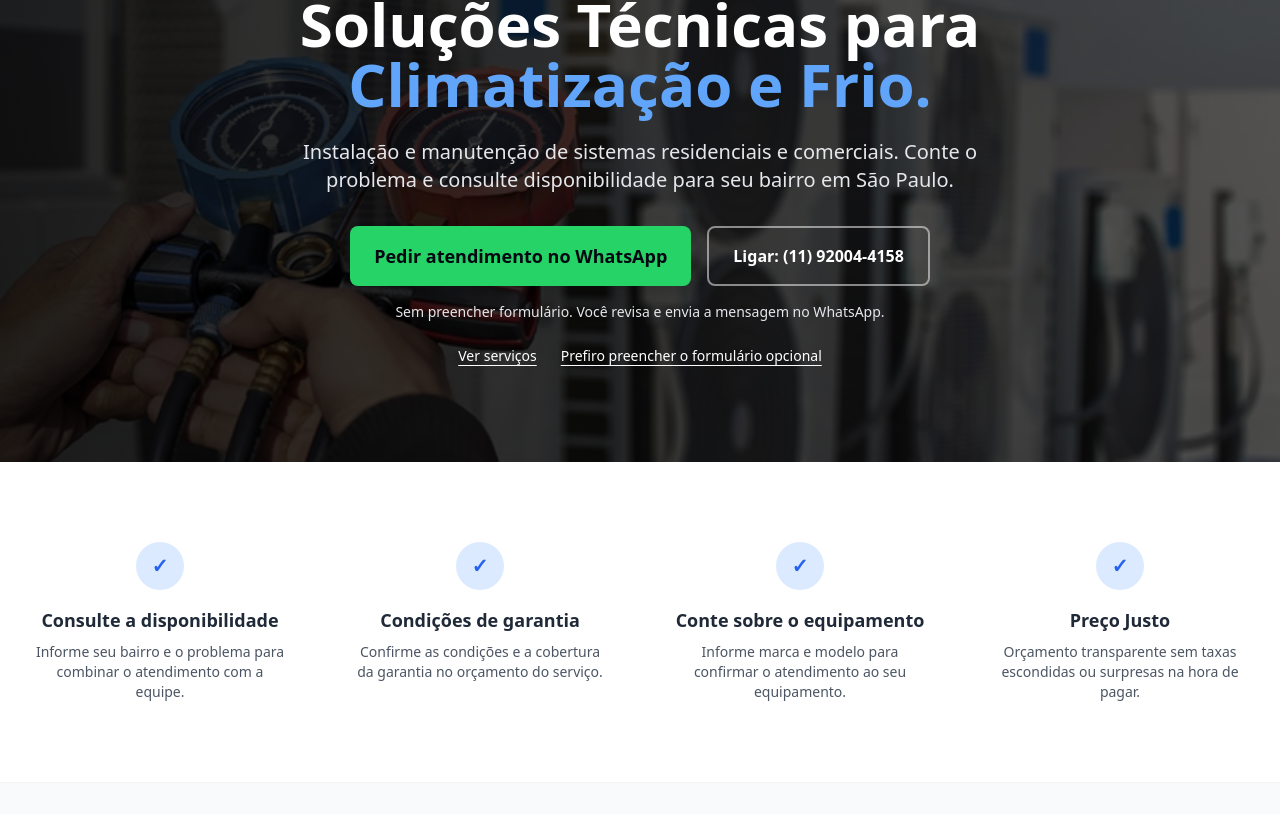
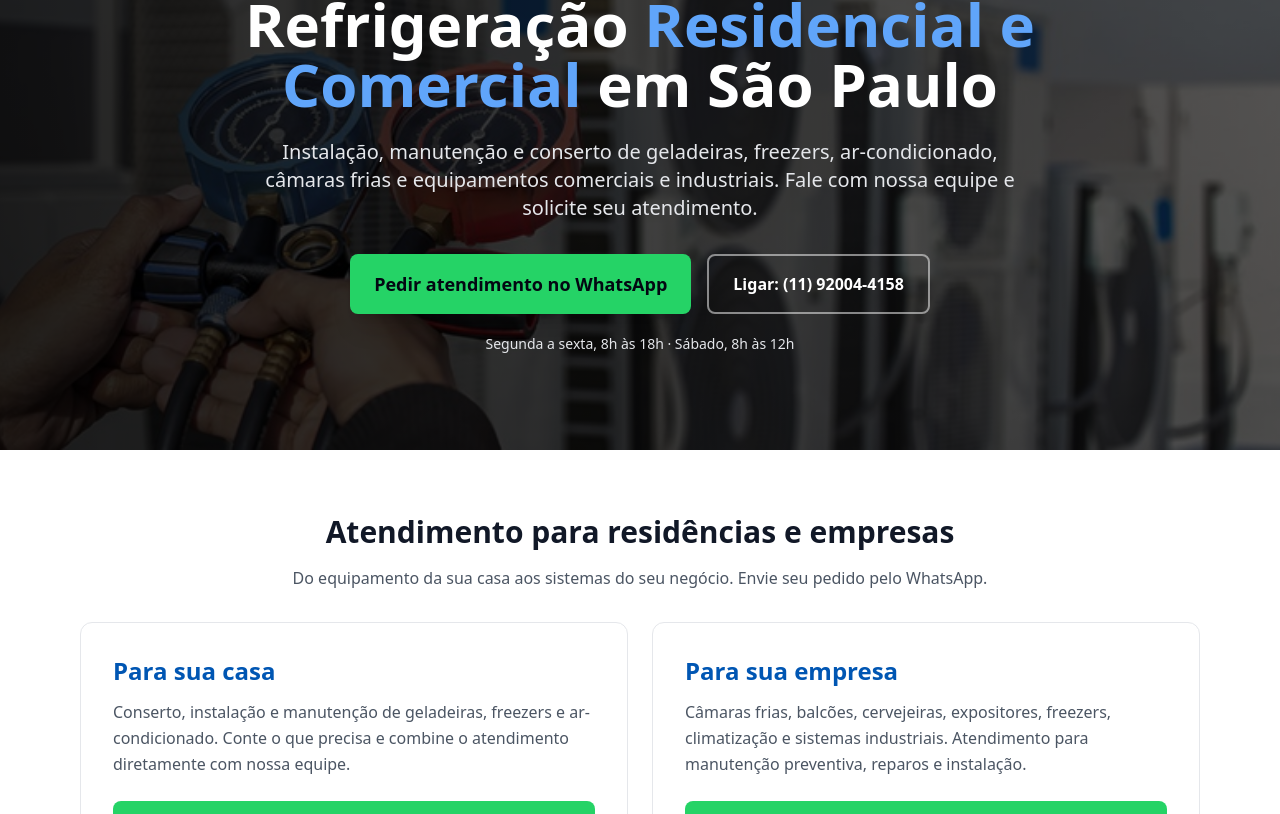
Before and after one commit to LucasGu3rra/refrigeracao-site-React, a React (Vite) app: page / in a window 1280 px wide. Shown: the part 226-1040 px from the top of the page. Built offline with nearby package versions, Linux system fonts and the light colour scheme.

Commit message:
Improve residential and commercial contact presentation

```diff
--- a/index.html
+++ b/index.html
@@ -25,7 +25,7 @@
     <link rel="icon" type="image/jpeg" href="/favicon.jpg" />
 
     <meta name="viewport" content="width=device-width, initial-scale=1.0" />
-    <title>Refrigeration Company | Climatização e Refrigeração em SP</title>
+    <title>Refrigeração Residencial e Comercial em São Paulo | Refrigeration Company</title>
     <meta name="description" content="Especialistas em instalação, manutenção e conserto de ar condicionado, chillers e refrigeração comercial. Atendimento rápido em São Paulo." />
     <meta name="theme-color" content="#111111" />
   </head>
--- a/src/App.jsx
+++ b/src/App.jsx
@@ -19,9 +19,9 @@ function PageNavigation() {
     const page = landingPages[pathname];
     document.title = page ? `${page.title} | Refrigeration Company` : pathname === '/politica-de-privacidade'
       ? 'Política de Privacidade | Refrigeration Company'
-      : 'Refrigeration Company | Climatização e Refrigeração em SP';
+      : 'Refrigeração Residencial e Comercial em São Paulo | Refrigeration Company';
     document.querySelector('meta[name="description"]').setAttribute('content', page?.description
-      || 'Instalação, manutenção e conserto de equipamentos de refrigeração em São Paulo. Consulte disponibilidade pelo WhatsApp.');
+      || 'Instalação, manutenção e conserto de refrigeração e climatização residencial, comercial e industrial em São Paulo. Solicite atendimento pelo WhatsApp.');
     const frame = requestAnimationFrame(() => {
       const target = hash ? document.getElementById(hash.slice(1)) : null;
       if (target) target.scrollIntoView();
--- a/src/Components/Features.jsx
+++ b/src/Components/Features.jsx
@@ -1,25 +1,23 @@
-import React from 'react';
+import { WhatsAppLink } from './ContactLinks';
+
+const audiences = [
+  { service: 'Residencial', title: 'Para sua casa', description: 'Conserto, instalação e manutenção de geladeiras, freezers e ar-condicionado. Conte o que precisa e combine o atendimento diretamente com nossa equipe.', cta: 'Atendimento residencial' },
+  { service: 'Comercial', title: 'Para sua empresa', description: 'Câmaras frias, balcões, cervejeiras, expositores, freezers, climatização e sistemas industriais. Atendimento para manutenção preventiva, reparos e instalação.', cta: 'Atendimento comercial' },
+];
 
 export default function Features() {
-  const features = [
-    { title: "Consulte a disponibilidade", desc: "Informe seu bairro e o problema para combinar o atendimento com a equipe." },
-    { title: "Condições de garantia", desc: "Confirme as condições e a cobertura da garantia no orçamento do serviço." },
-    { title: "Conte sobre o equipamento", desc: "Informe marca e modelo para confirmar o atendimento ao seu equipamento." },
-    { title: "Preço Justo", desc: "Orçamento transparente sem taxas escondidas ou surpresas na hora de pagar." },
-  ];
-
   return (
-    <section className="py-16 bg-white border-b border-gray-100">
-      <div className="container mx-auto px-4">
-        <div className="grid grid-cols-1 md:grid-cols-2 lg:grid-cols-4 gap-8">
-          {features.map((item, index) => (
-            <div key={index} className="flex flex-col items-center text-center p-4">
-              <div className="w-12 h-12 rounded-full bg-blue-100 flex items-center justify-center text-blue-600 font-bold text-xl mb-4">
-                ✓
-              </div>
-              <h3 className="text-lg font-bold text-gray-800 mb-2">{item.title}</h3>
-              <p className="text-gray-600 text-sm">{item.desc}</p>
-            </div>
+    <section className="py-16 bg-white border-b border-gray-100" aria-labelledby="audiences-title">
+      <div className="container mx-auto px-4 max-w-6xl">
+        <h2 id="audiences-title" className="text-3xl font-bold text-gray-900 text-center mb-4">Atendimento para residências e empresas</h2>
+        <p className="text-center text-gray-600 mb-8">Do equipamento da sua casa aos sistemas do seu negócio. Envie seu pedido pelo WhatsApp.</p>
+        <div className="grid md:grid-cols-2 gap-6">
+          {audiences.map(audience => (
+            <article key={audience.service} className="rounded-xl border border-gray-200 p-6 sm:p-8 flex flex-col">
+              <h3 className="text-2xl font-bold text-brand-blue mb-3">{audience.title}</h3>
+              <p className="text-gray-600 leading-relaxed mb-6 flex-grow">{audience.description}</p>
+              <WhatsAppLink service={audience.service} placement="service_card" className="inline-flex justify-center rounded-lg bg-[#25D366] hover:bg-[#1da851] text-gray-950 font-bold px-5 py-3">{audience.cta}</WhatsAppLink>
+            </article>
           ))}
         </div>
       </div>
--- a/src/Components/Footer.jsx
+++ b/src/Components/Footer.jsx
@@ -52,6 +52,7 @@ export default function Footer() {
           {/* Coluna 3: Contato */}
           <div>
             <h3 className="text-white font-bold text-lg mb-6">Fale Conosco</h3>
+            <p className="text-sm mb-5">Segunda a sexta: 8h às 18h<br />Sábado: 8h às 12h</p>
             <ul className="space-y-5">
               <li className="flex items-start gap-3">
                 <svg className="w-5 h-5 text-brand-blue mt-1 shrink-0" fill="none" stroke="currentColor" viewBox="0 0 24 24"><path strokeLinecap="round" strokeLinejoin="round" strokeWidth="2" d="M17.657 16.657L13.414 20.9a1.998 1.998 0 01-2.827 0l-4.244-4.243a8 8 0 1111.314 0z"/><path strokeLinecap="round" strokeLinejoin="round" strokeWidth="2" d="M15 11a3 3 0 11-6 0 3 3 0 016 0z"/></svg>
--- a/src/Components/Hero.jsx
+++ b/src/Components/Hero.jsx
@@ -18,10 +18,10 @@ export default function Hero({ page }) {
             ❄️ {page?.badge || 'ESPECIALISTAS EM REFRIGERAÇÃO'}
           </div>
           <h1 className="text-4xl sm:text-5xl lg:text-6xl font-extrabold text-white leading-tight mb-6">
-            {page?.title || <>Soluções Técnicas para <span className="text-blue-400">Climatização e Frio.</span></>}
+            {page?.title || <>Refrigeração <span className="text-blue-400">Residencial e Comercial</span> em São Paulo</>}
           </h1>
           <p className="text-base sm:text-lg lg:text-xl text-gray-200 mb-8 leading-relaxed max-w-3xl mx-auto">
-            {page?.description || 'Instalação e manutenção de sistemas residenciais e comerciais. Conte o problema e consulte disponibilidade para seu bairro em São Paulo.'}
+            {page?.description || 'Instalação, manutenção e conserto de geladeiras, freezers, ar-condicionado, câmaras frias e equipamentos comerciais e industriais. Fale com nossa equipe e solicite seu atendimento.'}
           </p>
           <div className="flex flex-col sm:flex-row items-center justify-center gap-4">
             <WhatsAppLink service={service} placement="hero" className="w-full sm:w-auto px-6 py-4 bg-[#25D366] hover:bg-[#1da851] text-gray-950 font-bold rounded-lg shadow-xl transition-all text-base sm:text-lg">
@@ -31,11 +31,7 @@ export default function Hero({ page }) {
               Ligar: (11) 92004-4158
             </PhoneLink>
           </div>
-          <p className="mt-4 text-sm text-gray-200">Sem preencher formulário. Você revisa e envia a mensagem no WhatsApp.</p>
-          <div className="mt-6 flex flex-wrap justify-center gap-x-6 gap-y-3 text-white text-sm">
-            <a href="#servicos" className="underline underline-offset-4">Ver serviços</a>
-            <a href="#contato" className="underline underline-offset-4">Prefiro preencher o formulário opcional</a>
-          </div>
+          <p className="mt-5 text-sm text-gray-200">Segunda a sexta, 8h às 18h · Sábado, 8h às 12h</p>
         </div>
       </div>
     </section>
--- a/src/config/contact.js
+++ b/src/config/contact.js
@@ -3,7 +3,7 @@ export const PHONE_URL = 'tel:+5511920044158';
 
 export const SERVICE_LABELS = {
   Orcamento: 'atendimento técnico em refrigeração',
-  Residencial: 'conserto de geladeira ou freezer residencial',
+  Residencial: 'refrigeração e climatização residencial',
   Comercial: 'refrigeração comercial',
   Reparo: 'conserto de equipamento',
   Manutencao: 'manutenção preventiva',
--- a/src/config/landingPages.js
+++ b/src/config/landingPages.js
@@ -2,27 +2,27 @@ export const landingPages = {
   '/conserto-geladeira': {
     service: 'Residencial',
     title: 'Conserto de Geladeira em São Paulo',
-    description: 'Assistência para geladeiras e freezers em domicílio. Conte o problema e consulte disponibilidade para seu bairro.',
+    description: 'Conserto, instalação e manutenção de geladeiras, freezers e ar-condicionado para sua casa. Fale com nossa equipe pelo WhatsApp.',
     cta: 'Pedir atendimento no WhatsApp',
     badge: 'REFRIGERAÇÃO RESIDENCIAL',
-    services: ['Geladeira', 'Freezer'],
+    services: ['Geladeira', 'Freezer', 'ArCondicionado'],
     detailsTitle: 'Sua geladeira ou freezer precisa de atenção?',
     details: [
       { title: 'Geladeira que não gela', description: 'Conte se o equipamento parou de gelar, está formando gelo ou apresenta ruídos diferentes.' },
       { title: 'Freezer com falha', description: 'Informe se o freezer deixou de congelar ou está com dificuldade para manter a temperatura.' },
-      { title: 'Atendimento em domicílio', description: 'Envie bairro e cidade para consultar disponibilidade. Confirme o atendimento à marca e ao modelo pelo WhatsApp.' },
+      { title: 'Atendimento em domicílio', description: 'Geladeiras, freezers e ar-condicionado de diferentes marcas e modelos. Envie seu bairro e conte o que precisa para combinar o atendimento.' },
     ],
   },
   '/refrigeracao-comercial': {
     service: 'Comercial',
     title: 'Manutenção de Refrigeração Comercial em SP',
-    description: 'Atendimento para câmaras frias, balcões refrigerados, cervejeiras, expositores e freezers comerciais. Informe equipamento, defeito e bairro pelo WhatsApp.',
+    description: 'Instalação, manutenção e conserto de câmaras frias, balcões, cervejeiras, expositores, freezers, climatização e sistemas industriais. Fale com nossa equipe sobre seu equipamento.',
     cta: 'Solicitar atendimento técnico',
     badge: 'REFRIGERAÇÃO COMERCIAL',
-    services: ['CamaraFria', 'Expositores', 'Freezer'],
+    services: ['CamaraFria', 'Expositores', 'Freezer', 'ArCondicionado', 'Chillers'],
     detailsTitle: 'Atendimento para o seu negócio',
     details: [
-      { title: 'Manutenção corretiva', description: 'Equipamento parou ou não mantém a temperatura? Descreva a falha e consulte a disponibilidade de atendimento.' },
+      { title: 'Manutenção corretiva', description: 'Equipamento parou ou não mantém a temperatura? Envie a falha pelo WhatsApp para combinar os próximos passos com nossa equipe.' },
       { title: 'Manutenção preventiva', description: 'Converse com a equipe sobre inspeção e manutenção conforme os equipamentos e a rotina do seu estabelecimento.' },
       { title: 'Informe o equipamento', description: 'Diga se é câmara fria, balcão, cervejeira, expositor ou freezer. Inclua o bairro e a cidade para consultar o atendimento.' },
     ],
```
